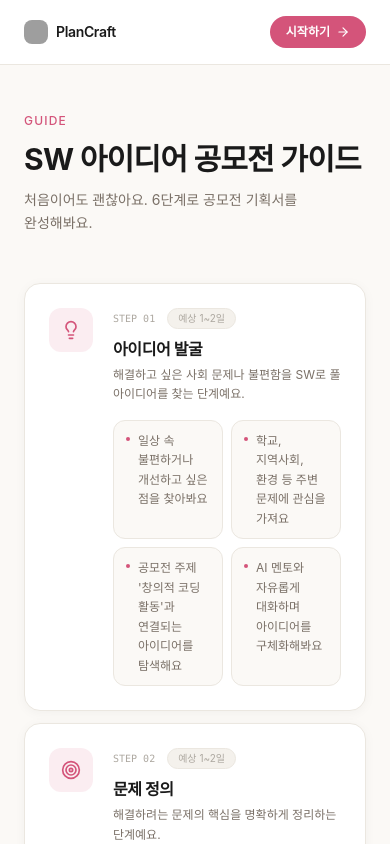
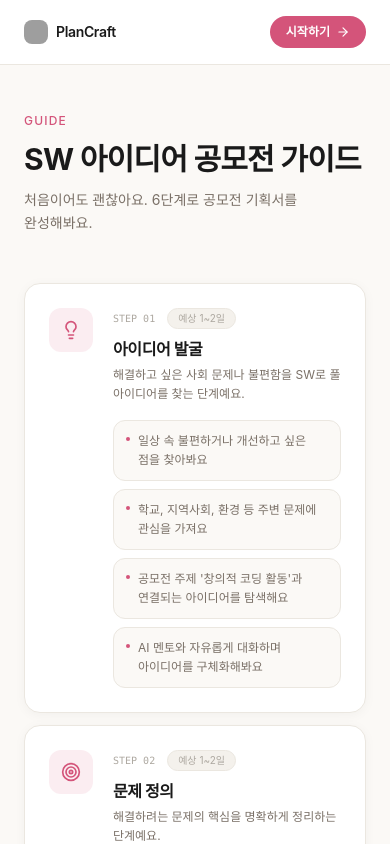
Before and after one commit to sharesdjgh-sys/sdjgh-sw-plancraft, a Next.js app: page /guide in a window 390 px wide. Shown: the top 844 px of the page. Built offline with nearby package versions, Linux system fonts and the light colour scheme; grey boxes are pictures that could not be loaded; a web font is replaced by a local one.

Commit message:
모발일에서 공모전 가이드부분 1열로 변경

```diff
--- a/src/app/guide/page.tsx
+++ b/src/app/guide/page.tsx
@@ -62,7 +62,7 @@
                       </div>
                       <h3 className="text-base font-bold text-[#1A1A1A] tracking-tight mb-1">{s.title}</h3>
                       <p className="text-xs text-[#7A7067] mb-4 leading-relaxed">{s.desc}</p>
-                      <div className="grid grid-cols-2 gap-2">
+                      <div className="grid grid-cols-1 sm:grid-cols-2 gap-2">
                         {s.tips.map((tip, i) => (
                           <div key={i} className="flex items-start gap-2 text-xs text-[#7A7067] bg-[#FBF9F6] rounded-xl px-3 py-2.5 border border-[#EBE7E0]">
                             <div className="w-1 h-1 rounded-full bg-[#D4547A] flex-shrink-0 mt-1.5" />
```
